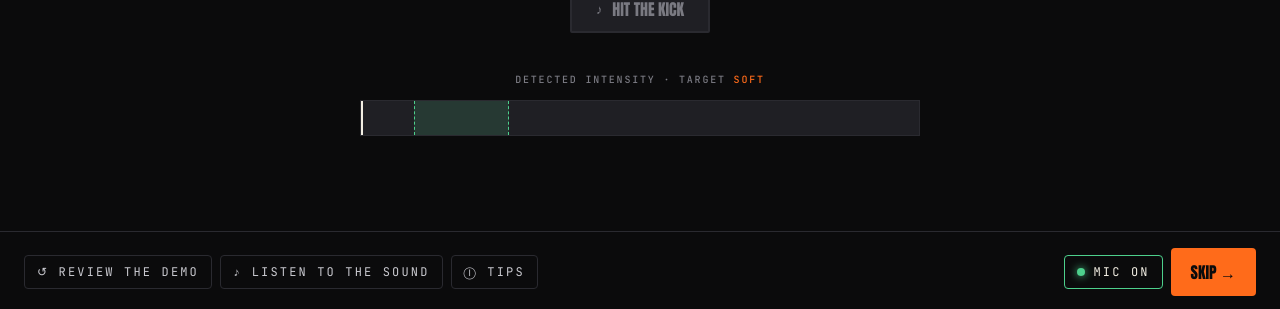
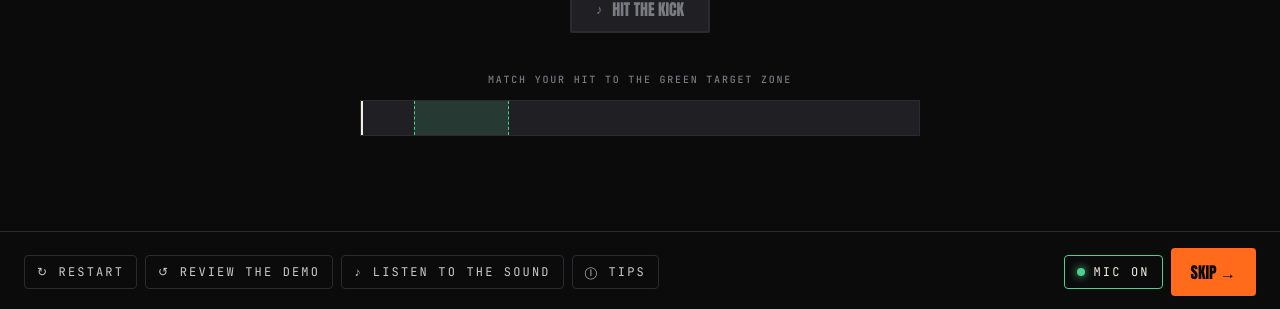
Before and after one commit to ONEmanLAW/Cypher, a Vue app: page /exo-03 in a window 1280 px wide. Shown: the part 488-797 px from the top of the page. Built offline with nearby package versions, Linux system fonts and the light colour scheme; no server answers.

Commit message:
refactor exo03 v4 made it a pit less sensible

```diff
--- a/src/views/Exo03View.vue
+++ b/src/views/Exo03View.vue
@@ -6,6 +6,7 @@
    Son percussif (beatbox) : détection par PIC.
    On suit le niveau ; quand il redescend (fin du coup), on
    compare le MAX atteint à la zone cible -> validation.
+   La barre affiche le PIC FIGÉ du dernier coup (fiable).
    Le micro est actif en permanence.
    ============================================================ */
 import { ref, reactive, computed, onMounted, onBeforeUnmount } from 'vue'
@@ -15,13 +16,12 @@ const router = useRouter()
 
 /* ---------- CONFIG ---------- */
 const SMOOTHING = 0.5         // lissage du niveau
-const GAIN = 5.5              // calibrage sensibilité (RMS -> 0..1)
-const HIT_THRESHOLD = 0.05    // niveau mini pour démarrer un "coup"
+const GAIN = 5.0              // calibrage sensibilité (RMS -> 0..1)
+const HIT_THRESHOLD = 0.08    // niveau mini pour démarrer un "coup" (anti-parasites)
 const RELEASE_RATIO = 0.6     // fin du coup quand le niveau retombe sous max*ratio
 const FEEDBACK_MS = 900       // durée d'affichage du feedback avant d'avancer
 
-/* 10 paliers : intensité cible monte (1->5) puis descend (6->10).
-   center = position visée sur le meter (0..1). */
+/* 10 paliers : intensité cible monte (1->5) puis descend (6->10). */
 const INTENSITY = [
   { id: 1,  label: 'soft',      center: 0.18 },
   { id: 2,  label: 'medium',    center: 0.36 },
@@ -35,7 +35,7 @@ const INTENSITY = [
   { id: 10, label: 'very soft', center: 0.10 },
 ]
 
-const HALF = 0.085            // demi-largeur de la zone cible (resserrée)
+const HALF = 0.085            // demi-largeur de la zone cible
 
 const steps = INTENSITY.map((s) => ({
   ...s,
@@ -45,7 +45,8 @@ const steps = INTENSITY.map((s) => ({
 
 /* ---------- STATE ---------- */
 const activeIdx = ref(0)
-const level = ref(0)                  // intensité courante 0..1 (lissée)
+const level = ref(0)                  // intensité courante 0..1 (lissée, temps réel)
+const lastPeak = ref(0)               // pic figé du dernier coup -> ce qu'on affiche
 const flash = ref(null)               // 'good' | 'low' | 'high'
 
 const audio = reactive({
@@ -87,6 +88,11 @@ const zoneStyle = computed(() => ({
   width: ((activeStep.value.max - activeStep.value.min) * 100) + '%',
 }))
 
+/* La barre affiche le pic figé après un coup, sinon le niveau live. */
+const displayLevel = computed(() =>
+  flash.value ? lastPeak.value : level.value
+)
+
 /* ---------- MICRO (ON en permanence) ---------- */
 async function startMic() {
   try {
@@ -117,8 +123,7 @@ function stopMic() {
 function loop() {
   if (!audio.analyser) return
 
-  // FIX micro qui se coupe : le contexte peut passer "suspended"
-  // (après inactivité ou pics forts) -> on le réveille.
+  // FIX micro qui se coupe : le contexte peut passer "suspended" -> on le réveille
   if (audio.ctx && audio.ctx.state === 'suspended') {
     audio.ctx.resume().catch(() => {})
   }
@@ -138,9 +143,7 @@ function loop() {
   audio.raf = requestAnimationFrame(loop)
 }
 
-/* ---------- DÉTECTION DE PIC ----------
-   Un "coup" = montée au-dessus du seuil puis redescente.
-   On ne ré-évalue pas tant que le feedback est affiché (locked). */
+/* ---------- DÉTECTION DE PIC ---------- */
 function detectPeak() {
   if (audio.locked) return
   const l = level.value
@@ -160,7 +163,7 @@ function detectPeak() {
 
 function evaluateHit(peak) {
   const { min, max } = activeStep.value
-  // validation stricte : le pic doit être DANS la zone, pas l'effleurer
+  lastPeak.value = peak                 // on fige le pic -> barre fiable
   if (peak < min) {
     flash.value = 'low'
     resetFlash()
@@ -170,11 +173,10 @@ function evaluateHit(peak) {
   } else {
     flash.value = 'good'
     audio.locked = true
-    setTimeout(nextStep, FEEDBACK_MS)   // laisse le temps de voir le feedback
+    setTimeout(nextStep, FEEDBACK_MS)
   }
 }
 
-// efface le feedback d'échec après un délai (sans bloquer la détection)
 function resetFlash() {
   audio.locked = true
   setTimeout(() => {
@@ -188,14 +190,24 @@ function resetFlash() {
 function nextStep() {
   if (activeIdx.value < steps.length - 1) {
     activeIdx.value++
-    flash.value = null
-    audio.locked = false
-    audio.rising = false
-    audio.peak = 0
   } else {
-    stopMic()
-    // exercice terminé
+    activeIdx.value++   // dépasse -> fin de série
   }
+  flash.value = null
+  audio.locked = false
+  audio.rising = false
+  audio.peak = 0
+}
+
+/* ---------- RESTART ---------- */
+function restart() {
+  activeIdx.value = 0
+  flash.value = null
+  lastPeak.value = 0
+  level.value = 0
+  audio.locked = false
+  audio.rising = false
+  audio.peak = 0
 }
 
 function skip() {
@@ -280,22 +292,22 @@ onBeforeUnmount(stopMic)
 
           <!-- ===== intensity meter ===== -->
           <div class="e03-meter">
-            <div class="mono-label">
-              Detected intensity · target <em>{{ activeStep.label }}</em>
+            <div class="mono-label e03-meter-caption">
+              Match your hit to the green target zone
             </div>
             <div class="e03-meter-track">
               <!-- zone cible -->
               <div class="e03-meter-zone" :style="zoneStyle">
                 <span class="e03-zone-tag">target</span>
               </div>
-              <!-- niveau capté -->
+              <!-- niveau / pic affiché -->
               <div
                 class="e03-meter-fill"
                 :class="feedback.tone"
-                :style="{ width: (level * 100) + '%' }"
+                :style="{ width: (displayLevel * 100) + '%' }"
               />
               <!-- curseur -->
-              <div class="e03-meter-cursor" :style="{ left: (level * 100) + '%' }" />
+              <div class="e03-meter-cursor" :style="{ left: (displayLevel * 100) + '%' }" />
             </div>
           </div>
         </div>
@@ -305,6 +317,7 @@ onBeforeUnmount(stopMic)
     <!-- ============ FOOTER ============ -->
     <footer class="exo-footer">
       <div class="exo-footer-actions">
+        <button class="footer-btn" type="button" @click="restart">↻ Restart</button>
         <button class="footer-btn" type="button">↺ Review the demo</button>
         <button class="footer-btn" type="button">♪ Listen to the sound</button>
         <button class="footer-btn" type="button">ⓘ Tips</button>
@@ -549,6 +562,7 @@ onBeforeUnmount(stopMic)
   width: 560px;
   max-width: 80vw;
 }
+.e03-meter-caption { color: var(--fg-muted); }
 .e03-meter-track {
   position: relative;
   width: 100%;
```
